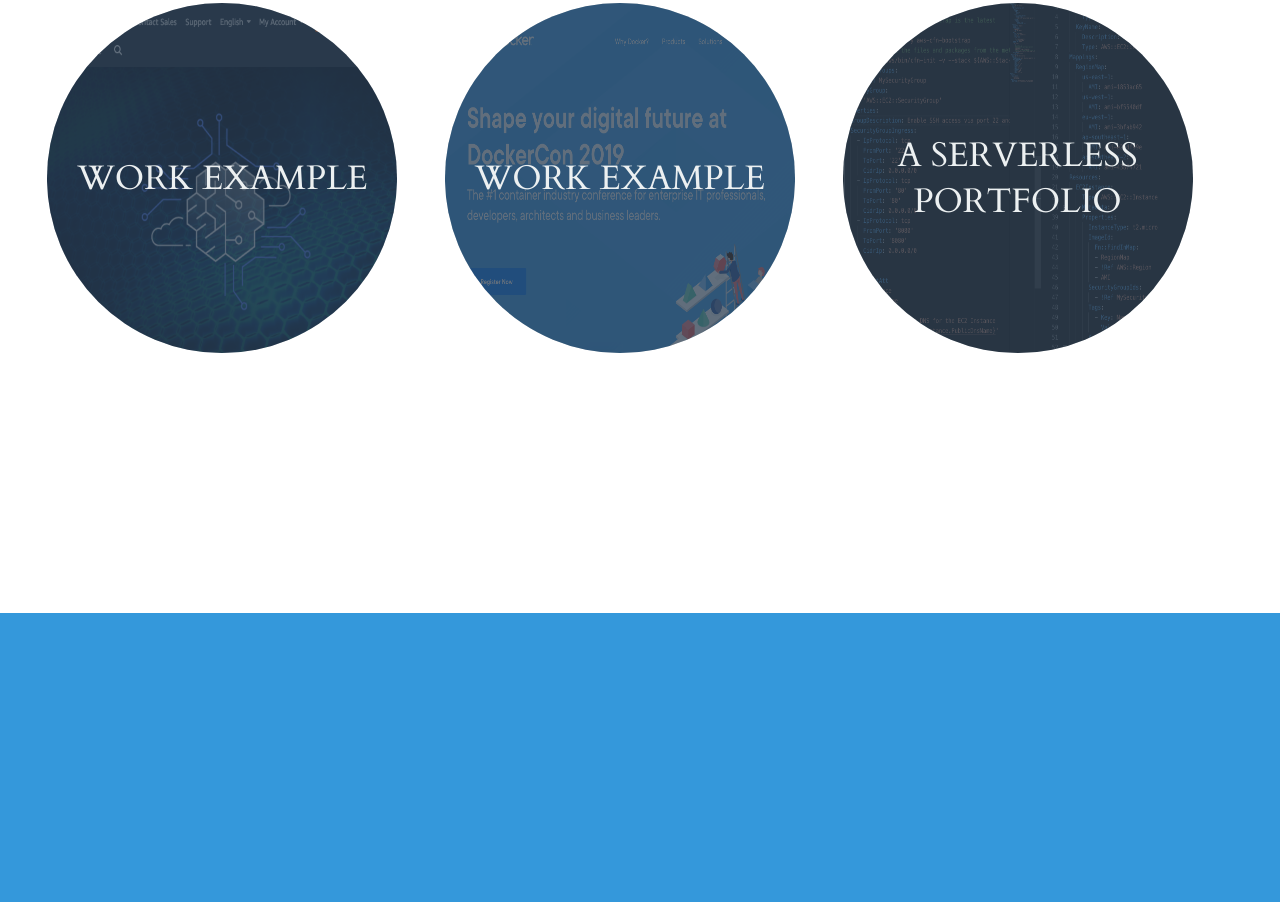
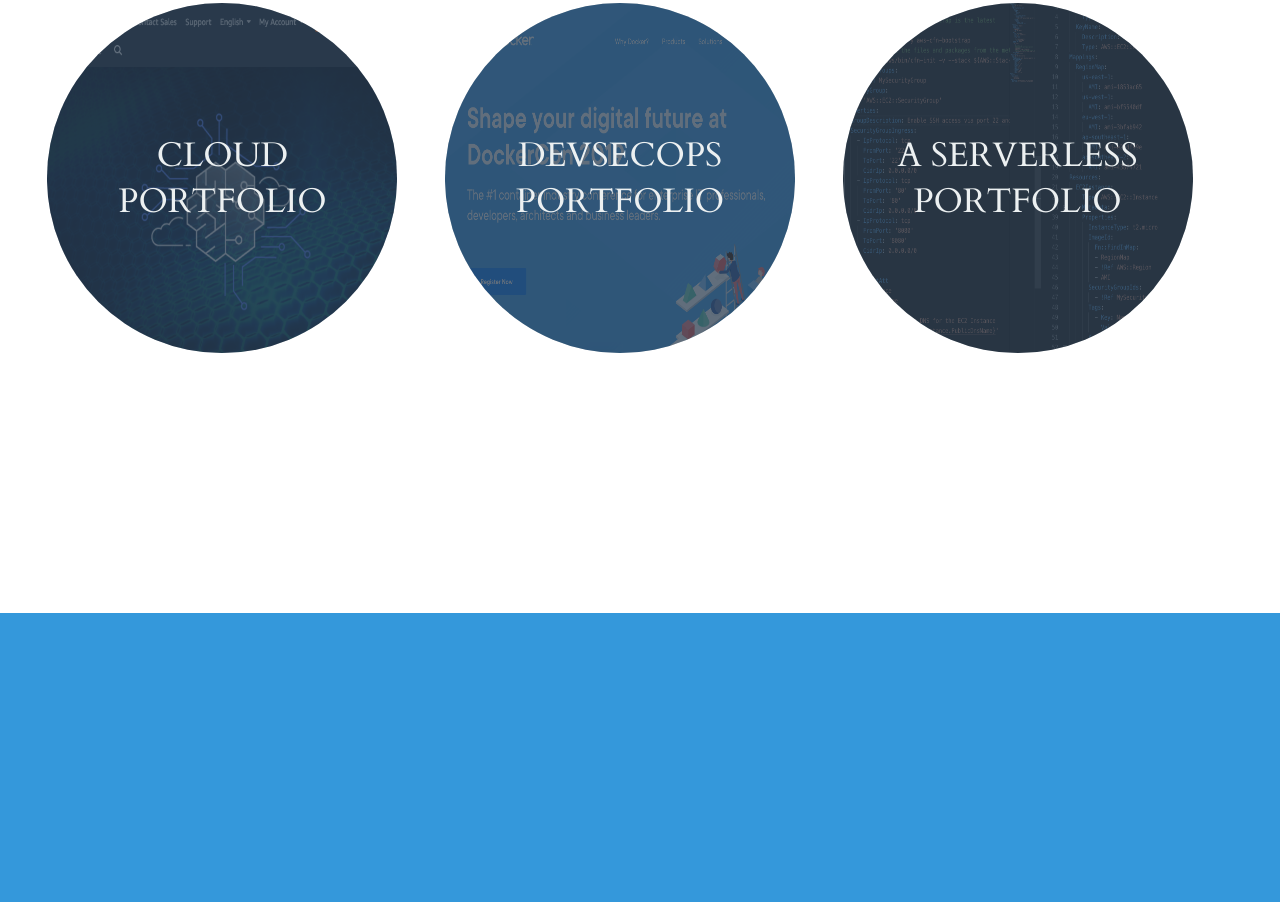
Before and after one commit to biplab-ca/my-portfolio, a plain HTML site: page index.html in a window 1280 px wide. Shown: the part 835-1737 px from the top of the page. Drawn offline with Linux system fonts and the light colour scheme.

Commit message:
Change in title

```diff
--- a/index.html
+++ b/index.html
@@ -2,7 +2,7 @@
 <html>
   <head>
     <meta charset="utf-8">
-    <title>Biplab Mazumder : An unhealthy obsession with Cloud and DevOps</title>
+    <title>Biplab Mazumder : A Cloud and DevOps expert !!</title>
     <link rel="stylesheet" href="styles/main.css"/>
 
     <link rel="stylesheet" href="https://maxcdn.bootstrapcdn.com/font-awesome/4.7.0/css/font-awesome.min.css"/>
@@ -68,7 +68,7 @@
                src="images/example1.png"/>
           <dl class="color--cloud">
             <dt class="section__exampleTitle section__text--centered">
-              Work Example
+              Cloud Portfolio
             </dt>
             <dd></dd>
           </dl>
@@ -84,7 +84,7 @@
                https://www.flickr.com/photos/ssoosay/4097410999 -->
           <dl class="color--cloud">
             <dt class="section__exampleTitle section__text--centered ">
-              Work Example
+              DevSecOps Portfolio
             </dt>
             <dd></dd>
           </dl>
```
